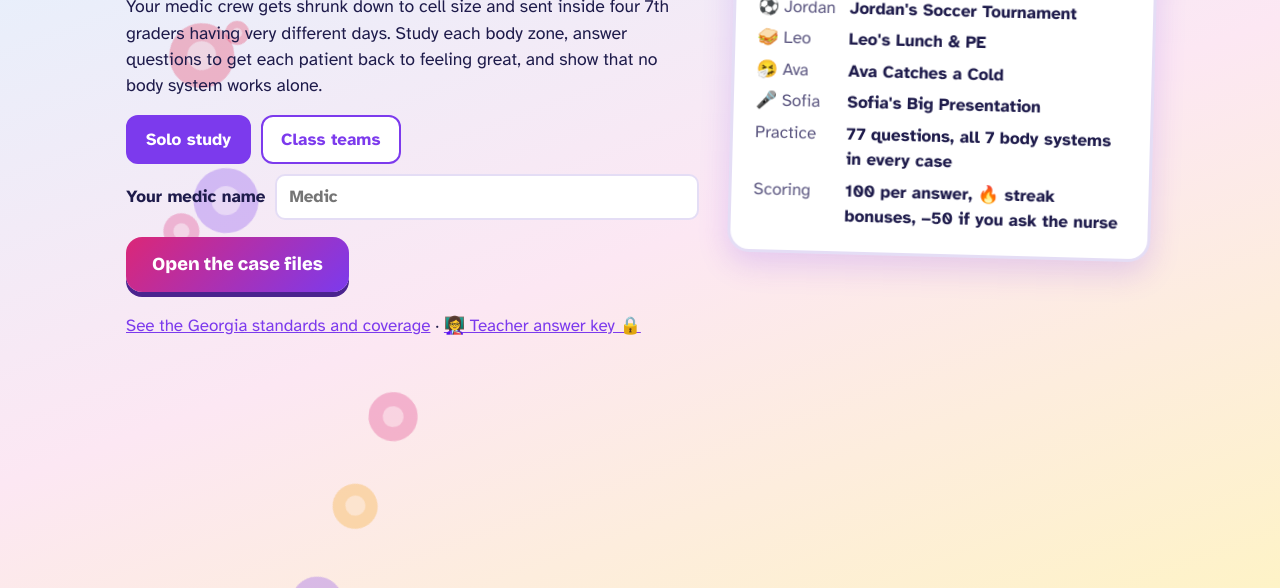
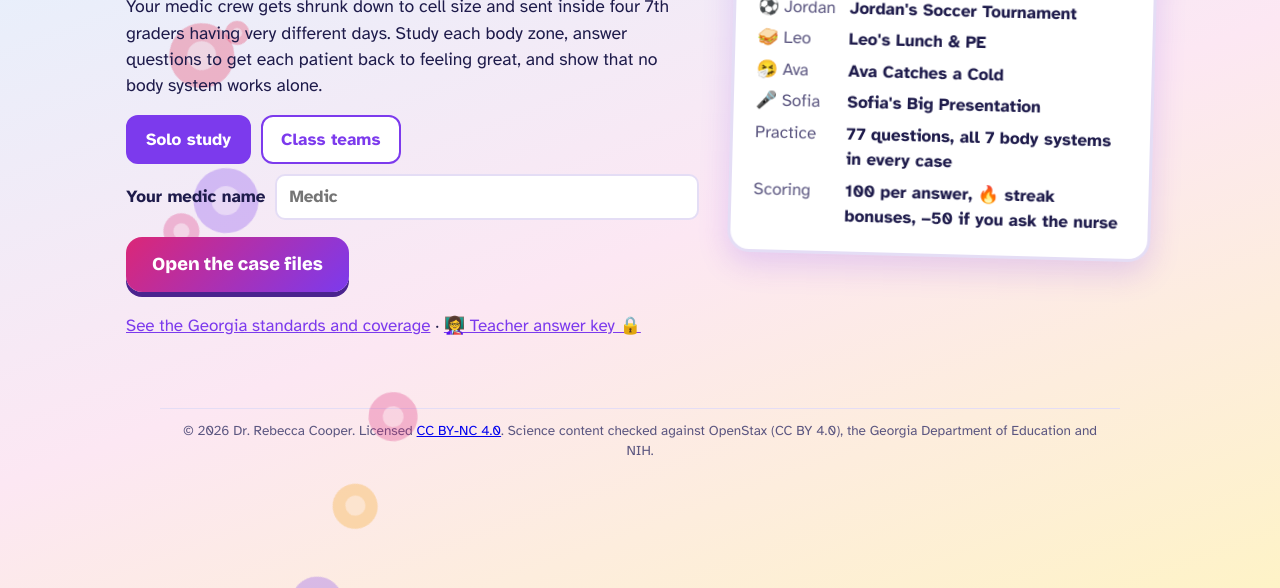
Before and after one commit to rcooper2005/Micro-Medics-Body-Systems-Case-Files, a plain HTML site: page index.html in a window 1280 px wide. Shown: the part 212-800 px from the top of the page. Drawn offline with nearby package versions, Linux system fonts and the light colour scheme.

Commit message:
Add files via upload

```diff
--- a/index.html
+++ b/index.html
@@ -1872,5 +1872,6 @@ document.getElementById("closeStd").onclick = ()=>dlg.close ? dlg.close() : dlg.
 renderStart();
 
 </script>
+<footer style="max-width:960px;margin:32px auto 24px;padding:12px 16px 0;border-top:1px solid var(--line);color:var(--muted);font-size:.85rem;text-align:center">&copy; 2026 Dr. Rebecca Cooper. Licensed <a href="https://creativecommons.org/licenses/by-nc/4.0/" target="_blank" rel="noopener license">CC BY-NC 4.0</a>. Science content checked against OpenStax (CC BY 4.0), the Georgia Department of Education and NIH.</footer>
 </body>
 </html>
```
